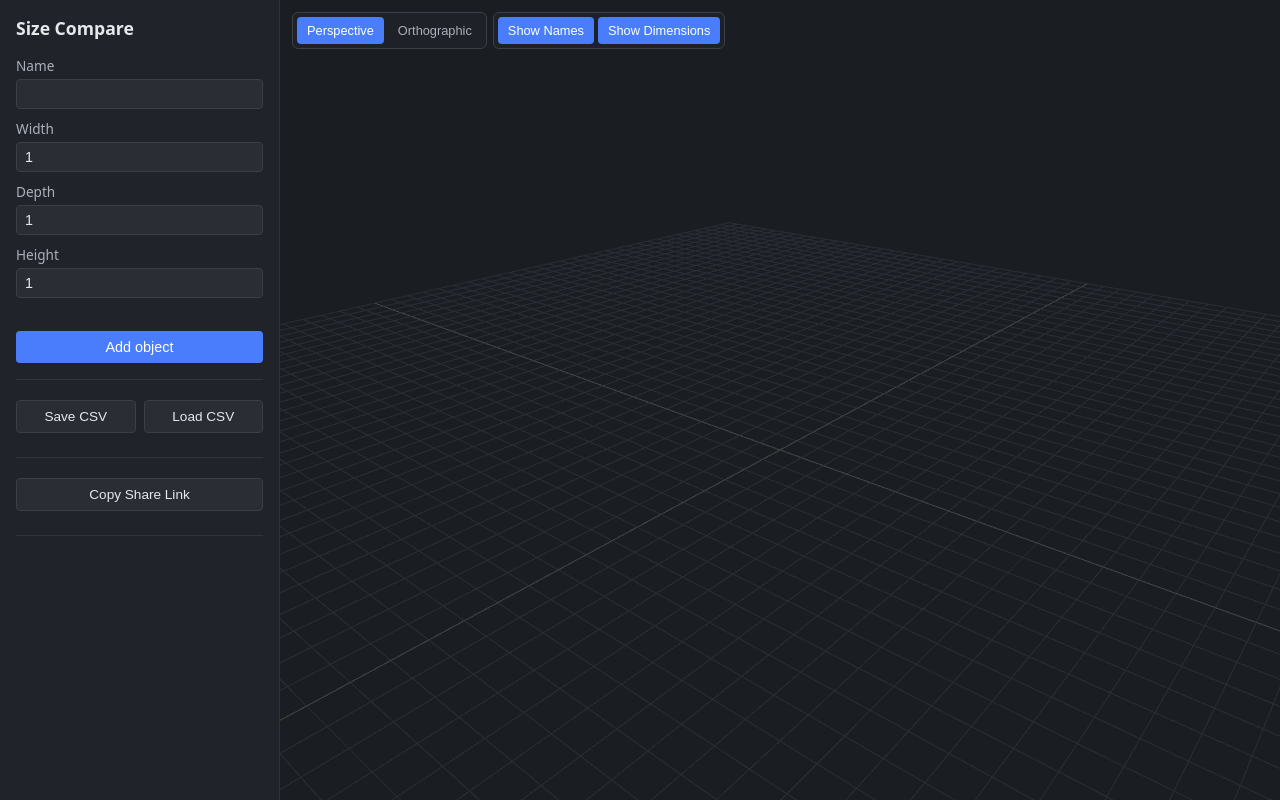
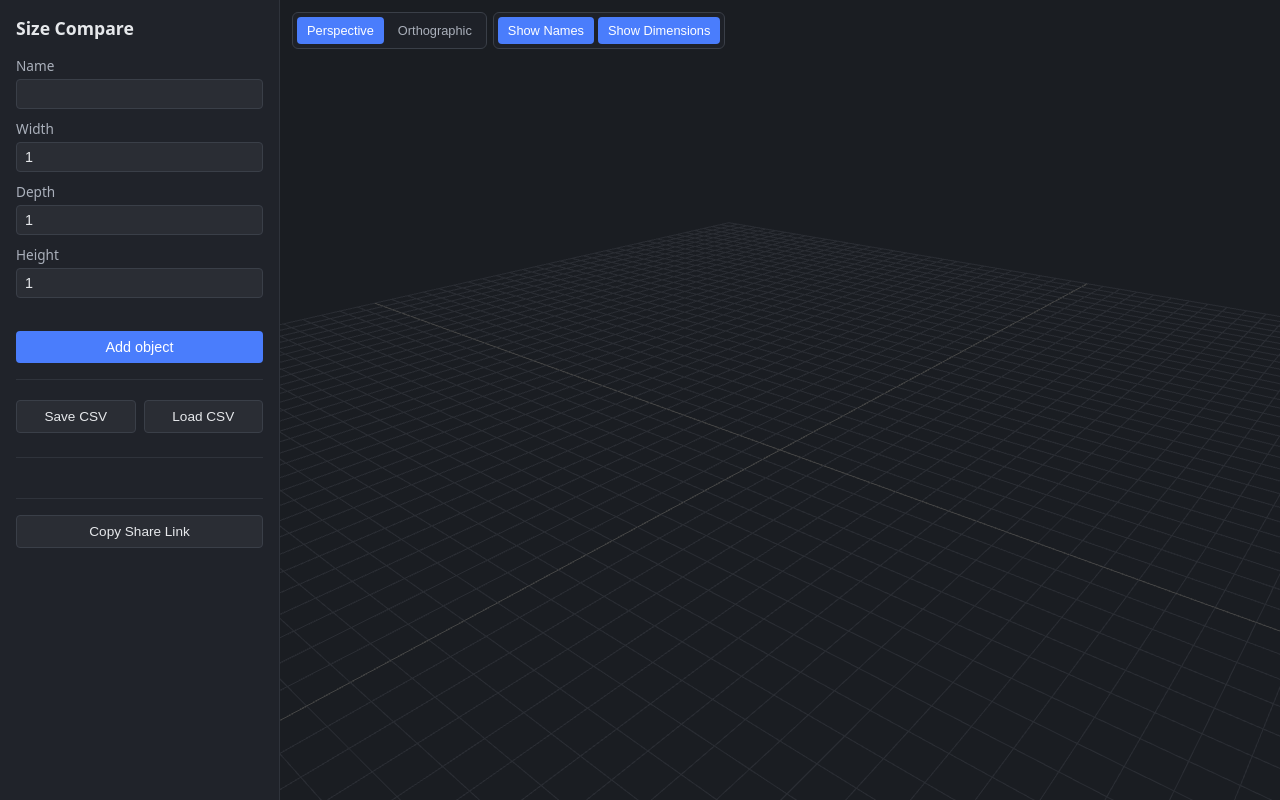
Before and after one commit to ericanastas/size-compare, a website built with Vite: page index.html in a window 1280 px wide. Built offline with nearby package versions, Linux system fonts and the light colour scheme; animation ran at ten frames a second.

Commit message:
Move copy share link to bottom of sidebar

```diff
--- a/src/sidebar.ts
+++ b/src/sidebar.ts
@@ -144,6 +144,10 @@ export function createSidebar(
         : `Loaded ${rows.length} object${rows.length === 1 ? "" : "s"}.`;
   });
 
+  const list = document.createElement("div");
+  list.className = "object-list";
+  container.appendChild(list);
+
   const shareActions = document.createElement("div");
   shareActions.className = "share-actions";
 
@@ -166,10 +170,6 @@ export function createSidebar(
       shareStatus.textContent = url;
     }
   });
-
-  const list = document.createElement("div");
-  list.className = "object-list";
-  container.appendChild(list);
 
   let selectedIds: readonly string[] = [];
 
--- a/src/style.css
+++ b/src/style.css
@@ -89,9 +89,9 @@ h1 {
   display: flex;
   flex-wrap: wrap;
   gap: 8px;
-  margin-bottom: 20px;
-  padding-bottom: 16px;
-  border-bottom: 1px solid #2f333b;
+  margin-top: 20px;
+  padding-top: 16px;
+  border-top: 1px solid #2f333b;
 }
 
 .share-actions button {
```
